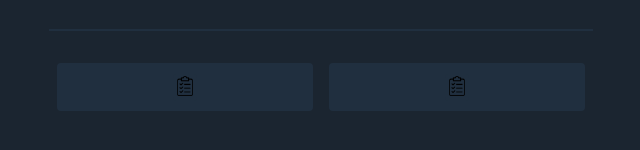
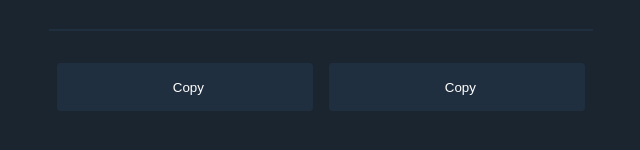
Before and after one commit to imRanDan/password-generator, a plain HTML site: page index.html in a window 1280 px wide. Shown: the part 456-606 px from the top of the page, 319-959 px from the left. Drawn offline with Linux system fonts and the light colour scheme.

Commit message:
removed image and added text instead for copy to clipboard

```diff
--- a/index.html
+++ b/index.html
@@ -17,11 +17,11 @@
       <section class="passwords">
         <div class="password1-container">
           <p id="password1-el"></p>
-          <button class="copy-button copy1" data-clipboard-target="#password1-el"><img src="./clipboard.png" alt="clipboard icon"></button>
+          <button class="copy-button" data-clipboard-target="#password1-el">Copy</button>
         </div>
         <div class="password2-container">
           <p id="password2-el"></p>
-          <button class="copy-button copy2" data-clipboard-target="#password2-el"><img src="./clipboard.png" alt="clipboard icon"></button>
+          <button class="copy-button" data-clipboard-target="#password2-el">Copy</button>
         </div>
       </section>
 
--- a/styles.css
+++ b/styles.css
@@ -54,11 +54,12 @@ button img {
 .copy-button {
   border: none;
   background-color: rgb(32, 47, 63);
-  padding: 2px;
+  padding: 1em;
+  margin-left: 0.5em;
 }
 
 .copy-button:hover {
-  background-color: rgb(255, 255, 255);
+  background-color: rgb(0, 156, 101);
 }
 
 .passwords {
```
Also changed, not shown: clipboard.png (deleted).
